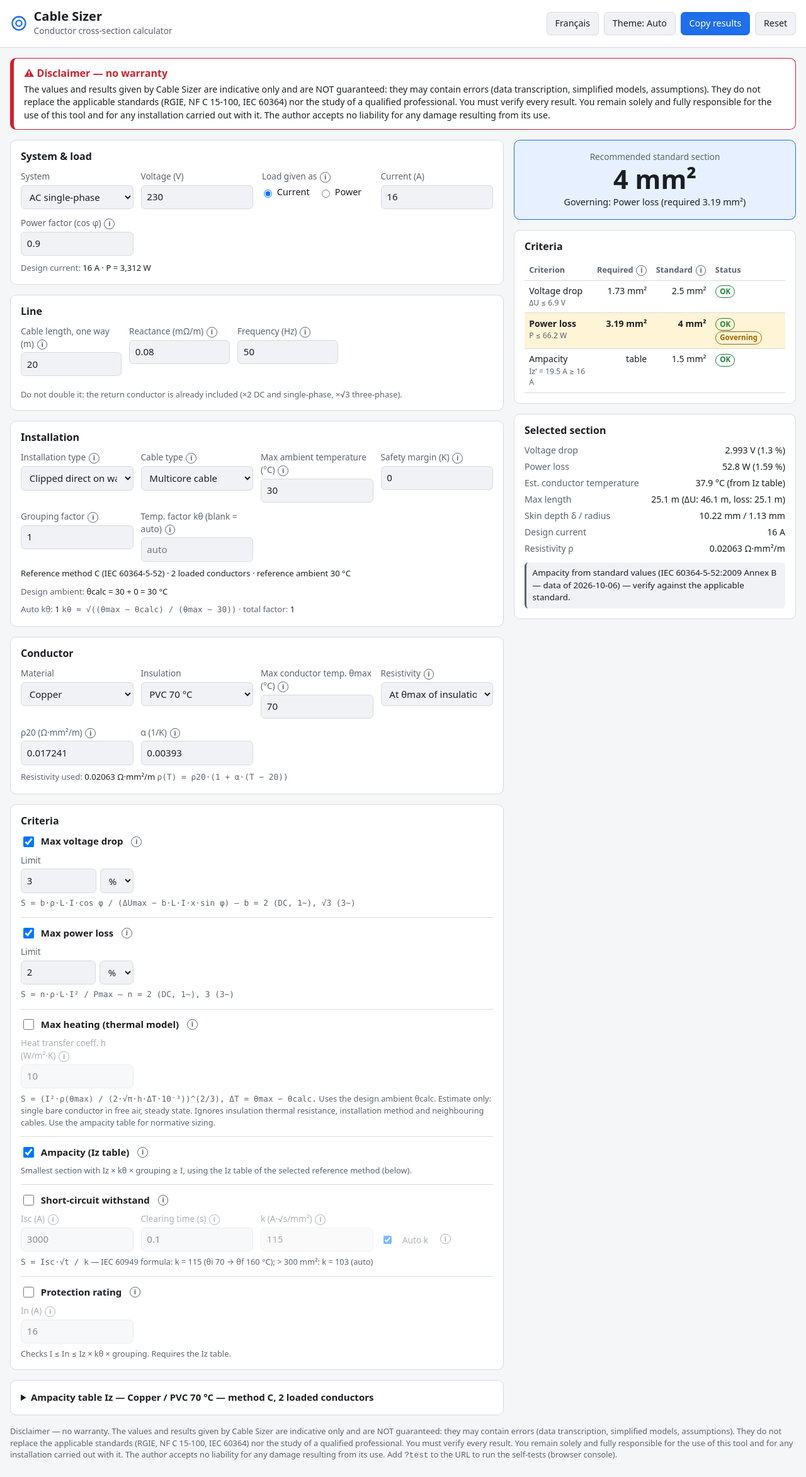
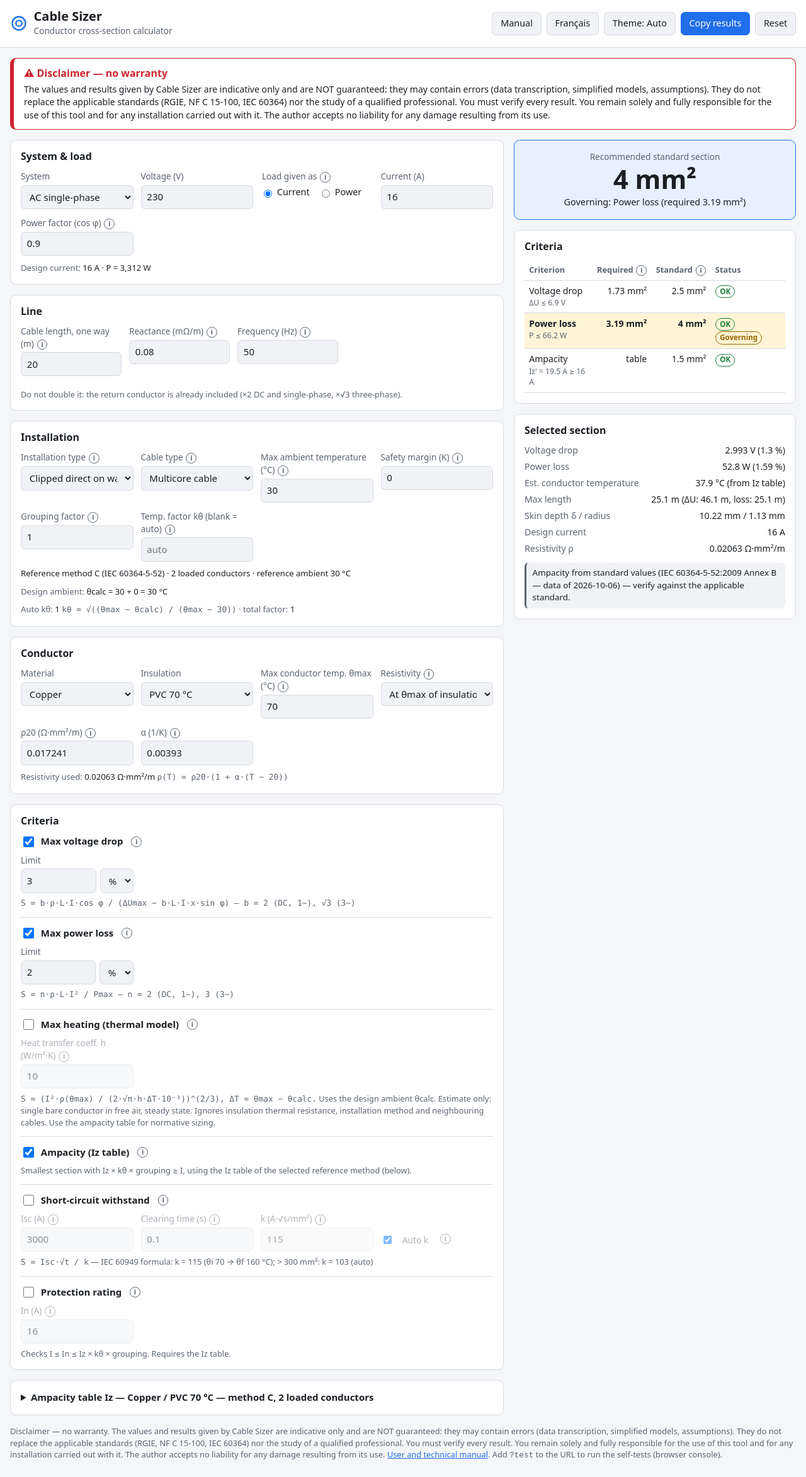
Before and after one commit to john3volts3/Conducteur-Section, a plain HTML site: page index.html in a window 1280 px wide. Shown: the whole page at 63% size. Drawn offline with Linux system fonts and the light colour scheme.

Commit message:
Add MIT license and manual link, prepare public repository
- LICENSE: MIT
- Manual button in the top bar and footer link, opening the GitHub
  manual of the current language in a new tab (46 self-tests)
- README: license section (IEC values reproduced for reference)
- FSD and journal: public repository, pre-publication audit

Co-Authored-By: Claude Opus 5.5 <noreply@anthropic.com>

```diff
--- a/i18n.js
+++ b/i18n.js
@@ -15,6 +15,9 @@ const I18N = {
     'theme.auto': 'Auto',
     'theme.light': 'Light',
     'theme.dark': 'Dark',
+    'btn.manual': 'Manual',
+    'btn.manualTitle': 'Open the user and technical manual (GitHub, new tab)',
+    'footer.manual': 'User and technical manual',
     'btn.copy': 'Copy results',
     'btn.reset': 'Reset',
 
@@ -301,6 +304,9 @@ const I18N = {
     'theme.auto': 'Auto',
     'theme.light': 'Clair',
     'theme.dark': 'Sombre',
+    'btn.manual': 'Manuel',
+    'btn.manualTitle': 'Ouvrir le manuel utilisateur et technique (GitHub, nouvel onglet)',
+    'footer.manual': 'Manuel utilisateur et technique',
     'btn.copy': 'Copier les résultats',
     'btn.reset': 'Réinitialiser',
 
--- a/index.html
+++ b/index.html
@@ -95,6 +95,8 @@ h2 { font-size: 1rem; margin-bottom: 0.75rem; }
   cursor: pointer;
 }
 .btn:hover { border-color: var(--accent); }
+a.btn { display: inline-block; text-decoration: none; }
+footer a { color: var(--accent); }
 .btn-primary { background: var(--accent); border-color: var(--accent); color: #fff; }
 .btn-small { font-size: 0.8rem; padding: 0.3rem 0.6rem; }
 :focus-visible { outline: 2px solid var(--accent); outline-offset: 2px; }
@@ -251,6 +253,7 @@ footer { color: var(--muted); font-size: 0.8rem; padding: 0 1rem 1.5rem; max-wid
     </div>
   </div>
   <div class="actions">
+    <a id="btnManual" class="btn manual-link" target="_blank" rel="noopener" data-i18n="btn.manual" data-i18n-attr="title:btn.manualTitle"></a>
     <button type="button" id="btnLang" class="btn" data-i18n-attr="title:lang.switchTitle;aria-label:lang.switchTitle"></button>
     <button type="button" id="btnTheme" class="btn"></button>
     <button type="button" id="btnCopy" class="btn btn-primary" data-i18n="btn.copy"></button>
@@ -601,6 +604,7 @@ footer { color: var(--muted); font-size: 0.8rem; padding: 0 1rem 1.5rem; max-wid
 
 <footer>
   <span data-i18n="footer.disclaimer"></span>
+  <a class="manual-link" target="_blank" rel="noopener" data-i18n="footer.manual"></a>.
   <span data-i18n="footer.testsBefore"></span> <code>?test</code> <span data-i18n="footer.testsAfter"></span>
 </footer>
 
@@ -675,6 +679,9 @@ const DEFAULTS = {
 const DICTIONARIES = typeof I18N !== 'undefined' ? I18N : { en: {} };
 const LANGUAGES = Object.keys(DICTIONARIES);
 const LOCALES = { en: 'en-US', fr: 'fr-FR' };
+// User and technical manual per language, read on GitHub (public repository)
+const MANUAL_BASE = 'https://github.com/john3volts3/Conducteur-Section/blob/main/docs/';
+const MANUAL_URLS = { en: MANUAL_BASE + 'MANUAL.en.md', fr: MANUAL_BASE + 'MANUEL.fr.md' };
 const DEFAULT_LANG = 'en';
 let currentLang = DEFAULT_LANG;
 
@@ -695,6 +702,7 @@ function applyTranslations() {
     if (icon) el.append(icon);
   });
   document.querySelectorAll('.help-icon').forEach(btn => btn.setAttribute('aria-label', t('help.iconLabel')));
+  document.querySelectorAll('.manual-link').forEach(a => { a.href = MANUAL_URLS[currentLang] || MANUAL_URLS.en; });
   hideHelp();
   document.querySelectorAll('[data-i18n-attr]').forEach(el => {
     el.dataset.i18nAttr.split(';').forEach(pair => {
@@ -1712,6 +1720,7 @@ function runTests() {
   const usedKeys = Array.from(document.querySelectorAll('[data-i18n]')).map(el => el.dataset.i18n)
     .concat(Array.from(document.querySelectorAll('[data-help]')).map(el => el.dataset.help))
     .concat(Array.from(document.querySelectorAll('[data-i18n-attr]')).flatMap(el => el.dataset.i18nAttr.split(';').map(p => p.split(':')[1].trim())));
+  check('Manual link defined for every language', LANGUAGES.filter(lang => !MANUAL_URLS[lang]).join(', '), '');
   check('HTML keys present in "en"', usedKeys.filter(key => !refKeys.includes(key)).join(', '), '');
 
   const passed = results.filter(r => r.pass).length;
```
Also changed, not shown: 5 other files.
